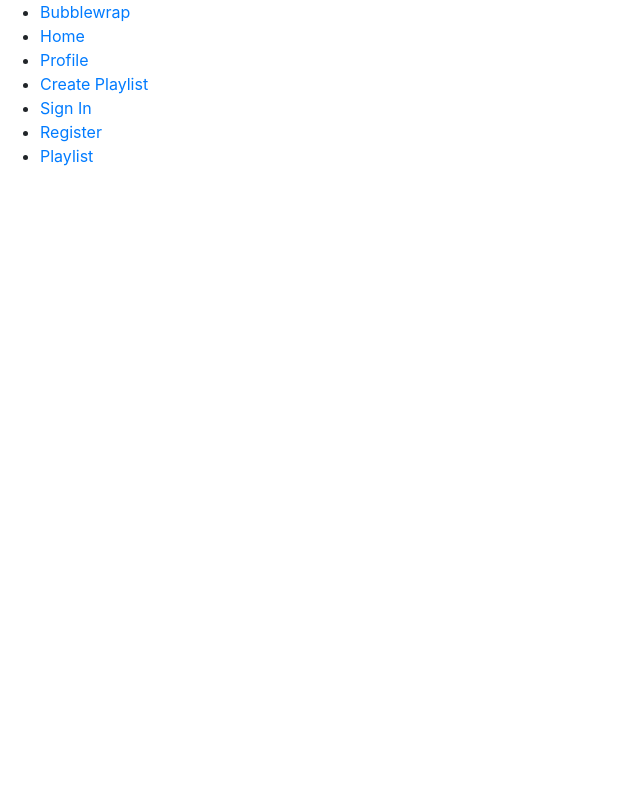
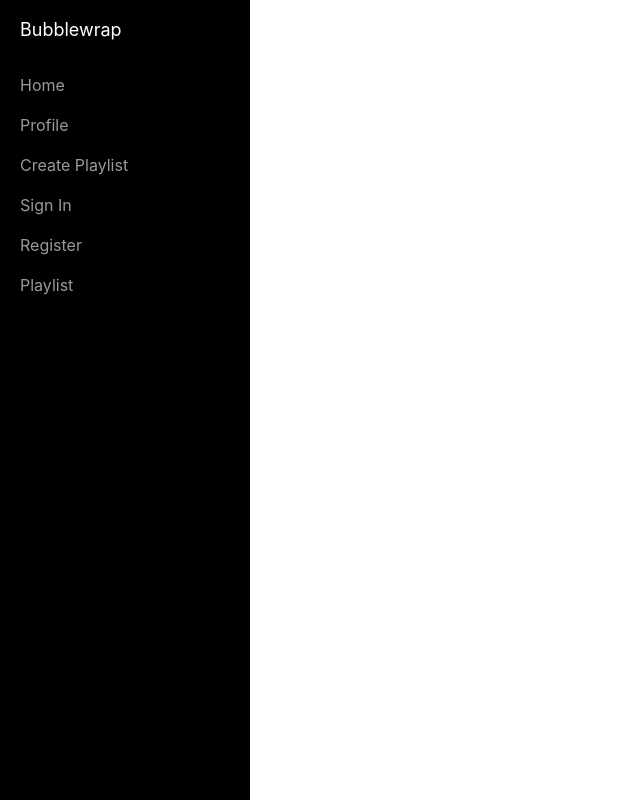
Before and after one commit to 1808-project-2-team-7/playlist-populator-project-2, a React (Create React App) app in the folder client/: page / in a window 1280 px wide. Shown: the whole page, without its empty margins (0-640 px from the left). Built offline with nearby package versions, Linux system fonts and the light colour scheme.

Commit message:
Adding css for nav bar that I forgot to add last commit

```diff
--- a/client/src/components/navigation/app-nav.tsx
+++ b/client/src/components/navigation/app-nav.tsx
@@ -1,5 +1,6 @@
 import * as React from "react";
 import { Link } from "react-router-dom";
+import './nav.css'
 
 export class AppNav extends React.Component {
     public render() {
--- /dev/null
+++ b/client/src/components/navigation/nav.scss
@@ -0,0 +1,116 @@
+body {
+    overflow-x: hidden;
+  }
+
+  #wrapper {
+    padding-left: 0;
+    -webkit-transition: all 0.5s ease;
+    -moz-transition: all 0.5s ease;
+    -o-transition: all 0.5s ease;
+    transition: all 0.5s ease;
+  }
+
+  #wrapper.toggled {
+    padding-left: 250px;
+  }
+
+  #sidebar-wrapper {
+    z-index: 1000;
+    position: fixed;
+    left: 250px;
+    width: 0;
+    height: 100%;
+    margin-left: -250px;
+    overflow-y: auto;
+    background: #000;
+    -webkit-transition: all 0.5s ease;
+    -moz-transition: all 0.5s ease;
+    -o-transition: all 0.5s ease;
+    transition: all 0.5s ease;
+  }
+
+  #wrapper.toggled #sidebar-wrapper {
+    width: 250px;
+  }
+
+  #page-content-wrapper {
+    width: 100%;
+    position: absolute;
+    padding: 15px;
+  }
+
+  #wrapper.toggled #page-content-wrapper {
+    position: absolute;
+    margin-right: -250px;
+  }
+
+
+  /* Sidebar Styles */
+
+  .sidebar-nav {
+    position: absolute;
+    top: 0;
+    width: 250px;
+    margin: 0;
+    padding: 0;
+    list-style: none;
+  }
+
+  .sidebar-nav li {
+    text-indent: 20px;
+    line-height: 40px;
+  }
+
+  .sidebar-nav li a {
+    display: block;
+    text-decoration: none;
+    color: #999999;
+  }
+
+  .sidebar-nav li a:hover {
+    text-decoration: none;
+    color: #fff;
+    background: rgba(255, 255, 255, 0.2);
+  }
+
+  .sidebar-nav li a:active, .sidebar-nav li a:focus {
+    text-decoration: none;
+  }
+
+  .sidebar-nav>.sidebar-brand {
+    height: 65px;
+    font-size: 18px;
+    line-height: 60px;
+  }
+
+  .sidebar-nav>.sidebar-brand a {
+    color: #999999;
+  }
+
+  .sidebar-nav>.sidebar-brand a:hover {
+    color: #fff;
+    background: none;
+  }
+
+  @media(min-width:768px) {
+    #wrapper {
+      padding-left: 0;
+    }
+    #wrapper.toggled {
+      padding-left: 250px;
+    }
+    #sidebar-wrapper {
+      width: 0;
+    }
+    #wrapper.toggled #sidebar-wrapper {
+      width: 250px;
+    }
+    #page-content-wrapper {
+      padding: 20px;
+      position: relative;
+    }
+    #wrapper.toggled #page-content-wrapper {
+      position: relative;
+      margin-right: 0;
+    }
+  }
```
Also changed, not shown: 1 other file (tests, documents, lock files or other folders).
